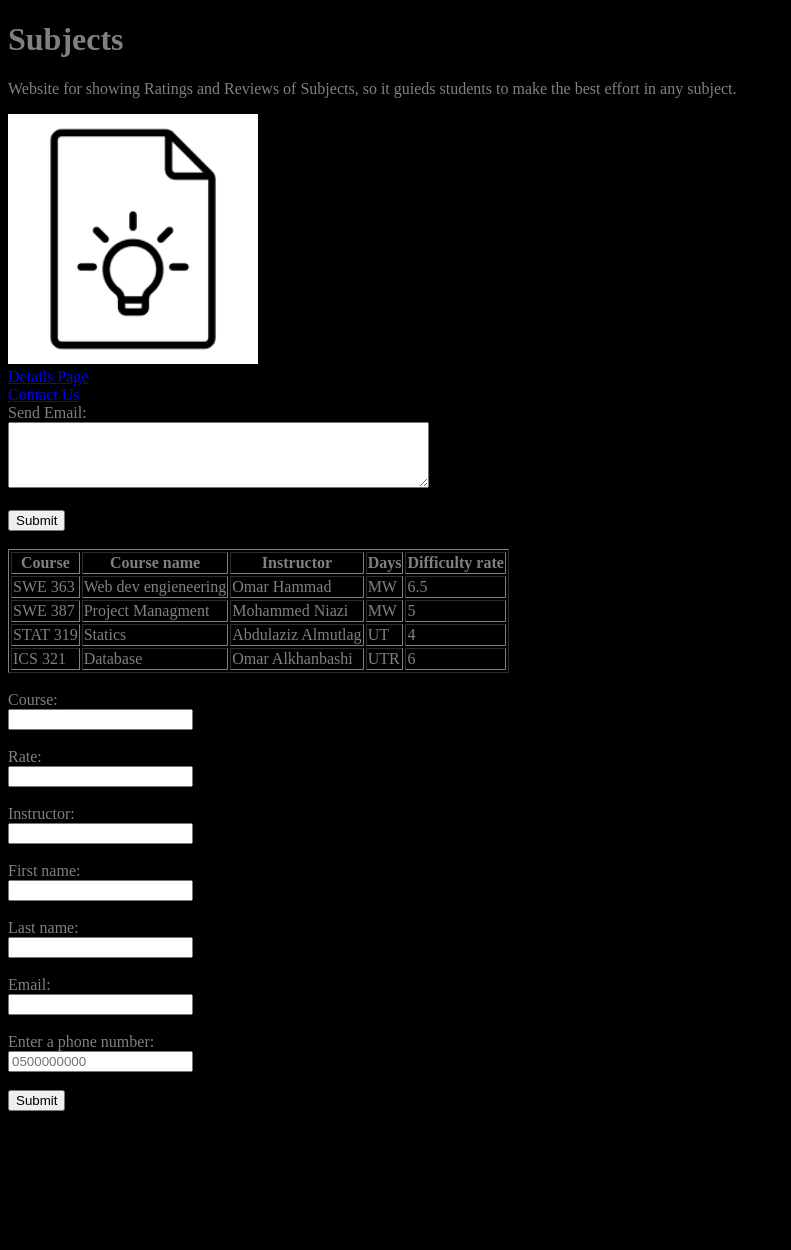
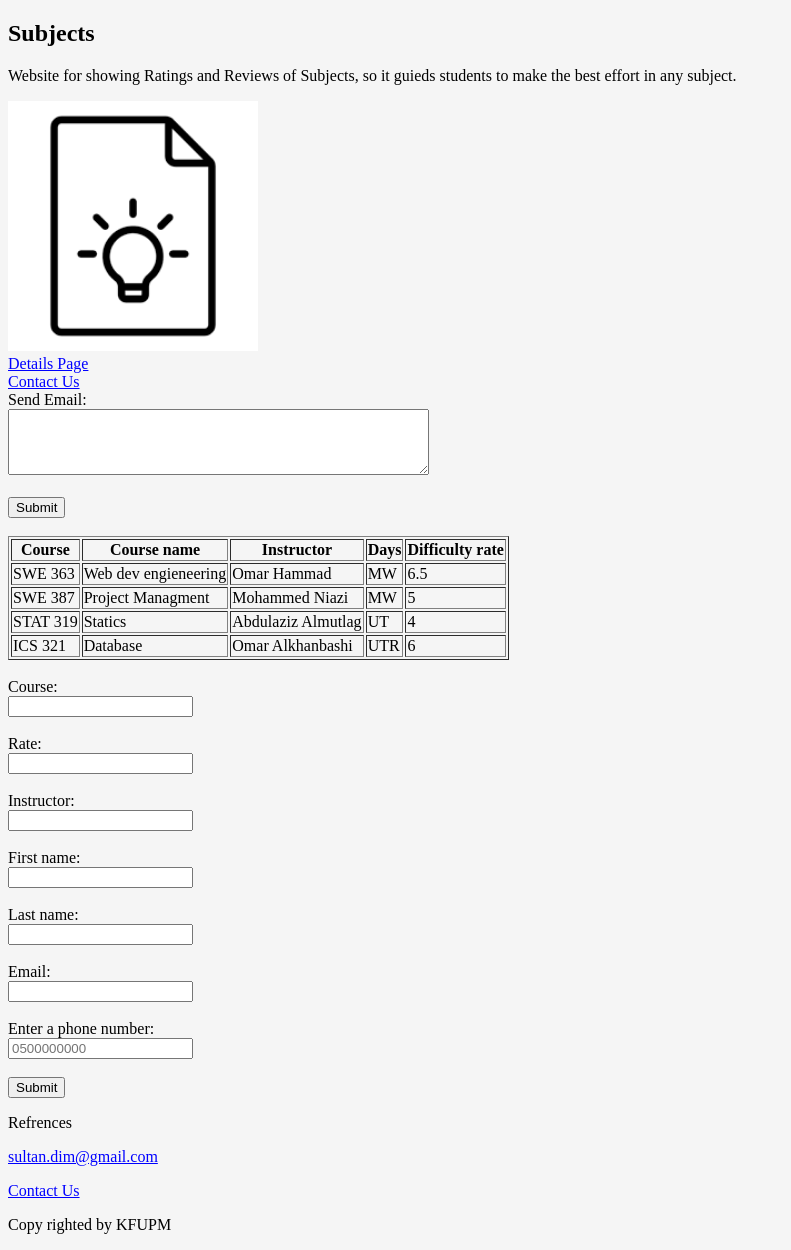
Before and after one commit to Sultan-ALkhelafi/swe-363-231, a plain HTML site: page PersonalBlog.html in a window 1280 px wide. Shown: the whole page, without its empty margins (0-791 px from the left). Before the commit the page ends 1119 px from the top, so only its background shows below. Drawn offline with Linux system fonts and the light colour scheme.

Commit message:
EX 2, Q3 & Q4

```diff
--- a/PersonalBlog.html
+++ b/PersonalBlog.html
@@ -11,24 +11,38 @@
 </head>
 
 <body>
+
+    <header>
+
+    <section>
     <h1> Subjects </h1>
+    <p> Website for showing Ratings and Reviews of Subjects, so it guieds students to make the best effort in any subject. </p>
+    </section>
 
-    <p> Website for showing Ratings and Reviews of Subjects, so it guieds students to make the best effort in any subject. </p>
+</header>
 
+
+    <article>
     <img src="Unknown.png" alt="My test image" width="250" /><br>
-
+    </article>
 
         <!--Esersise 2-->
 
 
+        <nav>
         <a href="Details page.html">
             Details Page
           </a>
+          <br>
 
-          <br>
+
+          <section>
             <a href="http://www.kfupm.edu.sa/Default.aspx">
                 Contact Us
               </a>
+            </section>
+
+        </nav>
 
 
 
@@ -99,6 +113,7 @@
 
 <br>
 
+<section>
 <title> Contributr in Courses </title>
         <form action = "">
             <div>
@@ -142,6 +157,17 @@
               </a>
 
         </form>
+    </section>
+
+    <footer>
+        <p>Refrences</p>
+        <p><a href="sultan.dim@gmail.com">sultan.dim@gmail.com</a></p>
+        <a href="http://www.kfupm.edu.sa/Default.aspx">
+                        Contact Us
+          </a>
+
+          <p> Copy righted by KFUPM</p>
+      </footer>
 
 </body>
 </html>
--- a/style.css
+++ b/style.css
@@ -1,6 +1,5 @@
 body{
-    background-color: black;
-    color: gray;
+    background-color: whitesmoke;
 }
 
 a {
```
